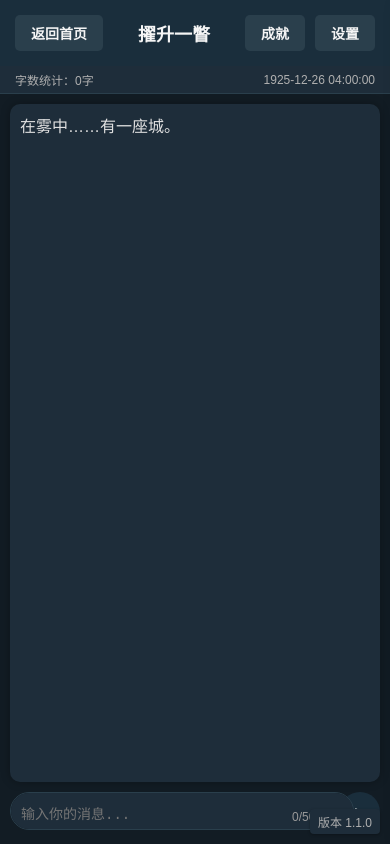
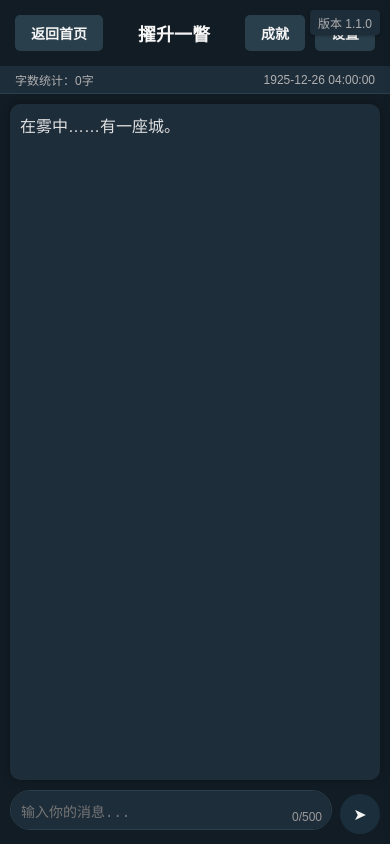
Before and after one commit to xcrv2000/a_glimpse_of_ascension, a website: page chat.html in a window 390 px wide. Drawn offline with Linux system fonts and the light colour scheme.

Commit message:
布局小修

```diff
--- a/chat.html
+++ b/chat.html
@@ -41,7 +41,7 @@
         }
 
         .header {
-            background-color: var(--primary-color);
+            background-color: var(--secondary1-color);
             color: var(--neutral1-color);
             padding: 15px;
             text-align: center;
@@ -66,7 +66,7 @@
         /* 版本号样式 */
         .version-info {
             position: fixed;
-            bottom: 10px;
+            top: 10px;
             right: 10px;
             font-size: 12px;
             color: var(--neutral3-color);
@@ -74,6 +74,7 @@
             padding: 4px 8px;
             border-radius: 4px;
             box-shadow: 0 1px 3px rgba(0, 0, 0, 0.3);
+            z-index: 100;
         }
 
         .story-stats {
@@ -149,20 +150,25 @@
 
         .input-area {
             display: flex;
+            align-items: flex-end;
             gap: 10px;
             width: 100%;
             min-width: 0;
+            box-sizing: border-box;
         }
 
         .input-area > div {
             flex: 1;
             min-width: 0;
+            position: relative;
         }
 
         #message-input {
             width: 100%;
             min-width: 0;
-            padding: 12px;
+            min-height: 40px;
+            max-height: 120px;
+            padding: 12px 40px 12px 15px;
             border: 1px solid var(--secondary3-color);
             border-radius: 25px;
             font-size: 16px;
@@ -170,6 +176,15 @@
             outline: none;
             background-color: var(--secondary2-color);
             color: var(--neutral1-color);
+            box-sizing: border-box;
+        }
+
+        #char-count {
+            position: absolute;
+            bottom: 8px;
+            right: 10px;
+            font-size: 12px;
+            color: var(--neutral4-color);
         }
 
         #send-btn {
@@ -177,13 +192,14 @@
             color: var(--neutral1-color);
             border: none;
             border-radius: 50%;
-            width: 50px;
-            height: 50px;
-            font-size: 20px;
+            width: 45px;
+            height: 45px;
+            font-size: 18px;
             cursor: pointer;
             display: flex;
             justify-content: center;
             align-items: center;
+            flex-shrink: 0;
         }
 
         #send-btn:hover {
```
Also changed, not shown: settings.html (+7 -7 lines).
